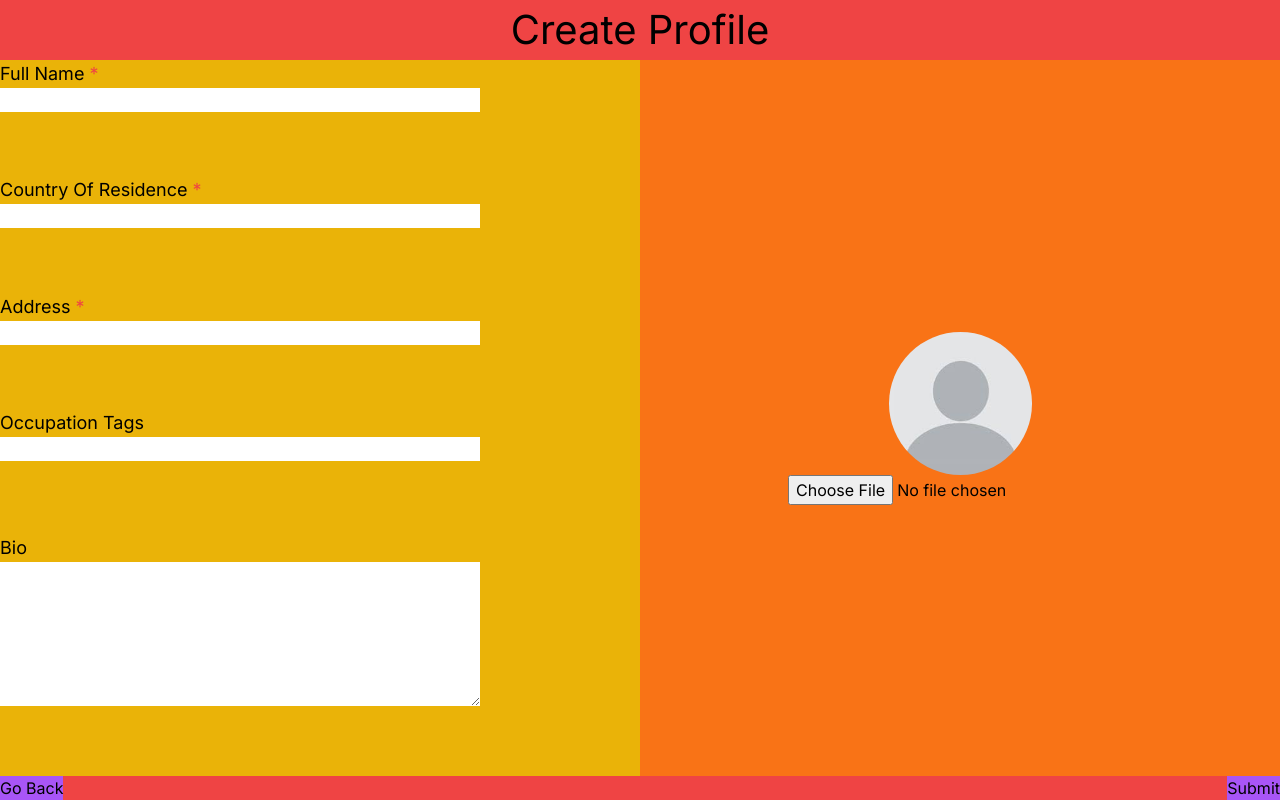
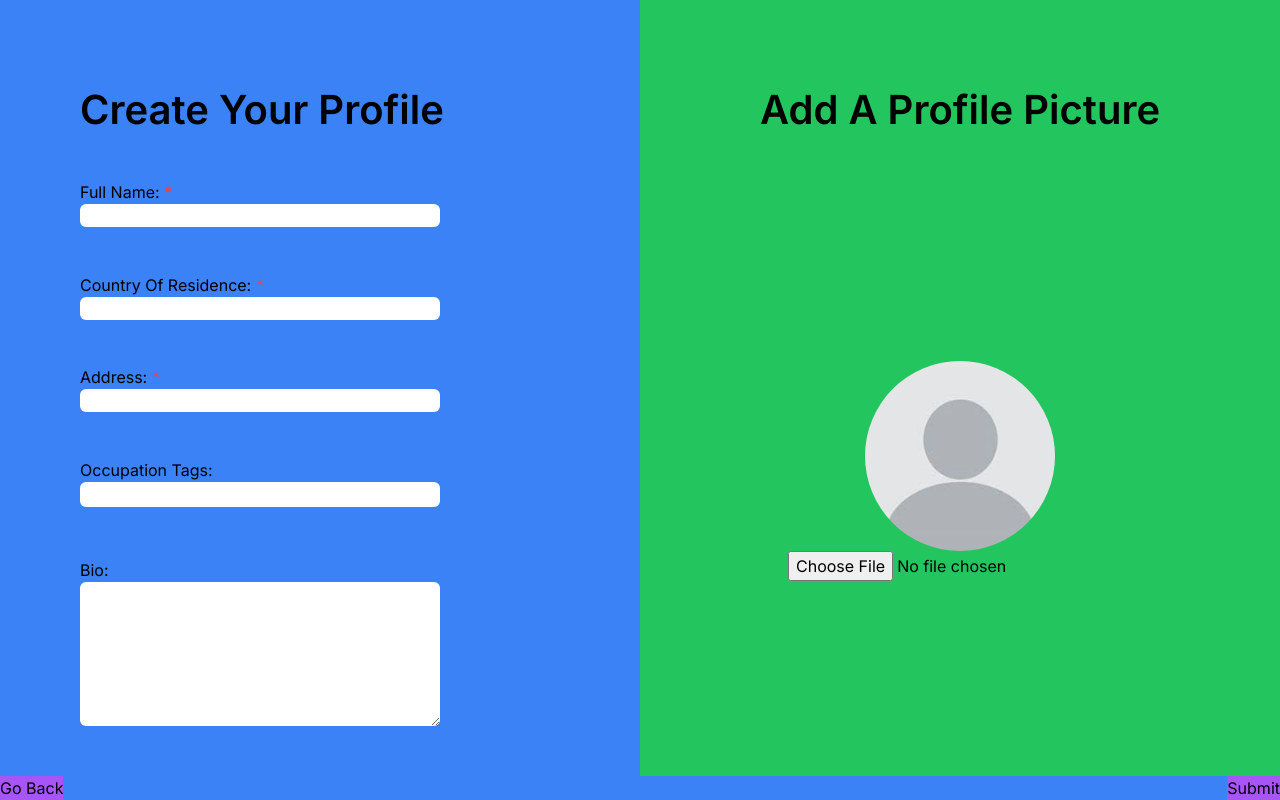
Before and after one commit to TheSomethingSomethingCompany/secret-forest, a Next.js app in the folder app/: page /createProfile in a window 1280 px wide. Built offline with nearby package versions, Linux system fonts and the light colour scheme.

Commit message:
Design changes, including colours, layout, and sizing

```diff
--- a/app/app/components/createProfileForm/createProfileForm.jsx
+++ b/app/app/components/createProfileForm/createProfileForm.jsx
@@ -34,18 +34,22 @@ function CreateProfileForm() {
 
     return (
 
-            <form action="" method="post" className = "w-full h-full flex flex-col bg-red-500" onSubmit={handleSubmit}>
+            <form action="" method="post" className = "w-full h-full flex flex-col" onSubmit={handleSubmit}>
 
-                <div className = "w-full flex justify-center"><h1 className = "text-[5vh]">Create Profile</h1></div>
+                <div className = "w-full flex justify-center"></div>
                 <div className = "flex flex-grow w-full h-full">
-                    <div id = "labels-and-inputs-container" className = "flex h-full w-1/2 flex-col "> {/* Ensures the labels div and the inputs div are side-by-side */}
-                        <FlexLabelAndTextInput labelVal = "Full Name" inputName = "fullName" required = {true}/>
-                        <FlexLabelAndTextInput labelVal = "Country Of Residence" inputName="country" required = {true} />
-                        <FlexLabelAndTextInput labelVal = "Address" inputName = "address" required = {true}  />
-                        <FlexLabelAndOtherInput labelVal = "Occupation Tags"> <OccupationTags inputWidth = "w-3/4" currentTags = {currentTags} setTags = {setTags}/></FlexLabelAndOtherInput>
-                        <FlexLabelAndOtherInput labelVal = "Bio"> <textarea className = "text-black w-3/4 h-[18vh] resize-y" name = "bio"> </textarea> </FlexLabelAndOtherInput>
+                    <div id = "labels-and-inputs-container" className = "flex h-full w-1/2 flex-col items-center bg-blue-500"> {/* Ensures the labels div and the inputs div are side-by-side */}
+                        <div className = "w-3/4 mb-10 mt-20"><h1 className = "text-[5vh] font-semibold">Create Your Profile</h1> </div>
+                        <FlexLabelAndTextInput labelVal = "Full Name:" inputName = "fullName" required = {true}/>
+                        <FlexLabelAndTextInput labelVal = "Country Of Residence:" inputName="country" required = {true} />
+                        <FlexLabelAndTextInput labelVal = "Address:" inputName = "address" required = {true}  />
+                        <FlexLabelAndOtherInput labelVal = "Occupation Tags:"> <OccupationTags inputWidth = "w-3/4" inputHeight="h-1/4" cornerDesign = "rounded-md" textSize = "text-xl" tagColor = "bg-green-500" currentTags = {currentTags} setTags = {setTags}/></FlexLabelAndOtherInput>
+                        <FlexLabelAndOtherInput labelVal = "Bio:"> <textarea className = "text-black w-3/4 h-[18vh] rounded-md text-xl" name = "bio"> </textarea> </FlexLabelAndOtherInput>
                     </div>
-                    <ProfilePicture></ProfilePicture>
+                    <div className = "w-1/2 bg-green-500 flex flex-col items-center">
+                        <div className = "w-3/4 mb-10 mt-20 flex justify-center"><h1 className = "text-[5vh] font-semibold">Add A Profile Picture</h1> </div>
+                        <ProfilePicture></ProfilePicture>
+                    </div>
                  </div>
 
                 <div id = "form-buttons" className = "flex justify-between w-full">
@@ -60,8 +64,8 @@ function CreateProfileForm() {
 
 function FlexLabelAndOtherInput(props){
     return(
-        <div className = "flex-grow w-full bg-yellow-500">
-            <label className = "text-lg">{props.labelVal}</label>
+        <div className = "flex-grow w-3/4">
+            <label className = "text-[1.25vw]">{props.labelVal}</label>
             <br></br>
             {props.children}
         </div>);
@@ -69,10 +73,10 @@ function FlexLabelAndOtherInput(props){
 
 function FlexLabelAndTextInput(props){
     return(
-        <div className = "flex-grow w-full bg-yellow-500">
-            <label className="text-lg"> {props.labelVal} {props.required && <span className = "text-red-500"> * </span> } </label>
+        <div className = "flex-grow w-3/4">
+            <label className="text-[1.25vw]"> {props.labelVal} {props.required && <span className = "text-red-500"> * </span> } </label>
             <br></br>
-            <input type = "text" className = "text-black w-3/4" name = {props.inputName} required = {props.required}></input>
+            <input type = "text" className = "text-black w-3/4 h-1/4 rounded-md text-xl" name = {props.inputName} required = {props.required}></input>
         </div>);
 
     }
@@ -116,7 +120,7 @@ function FlexLabelAndTextInput(props){
         }, []);
 
         return (
-            <div id="edit-pfp" className="w-1/2 h-full flex flex-col justify-center items-center bg-orange-500">
+            <div id="edit-pfp" className="w-full h-3/4 flex flex-col justify-center items-center bg-green-500">
                 <div className="relative" style={dimensions}>
                     <Image src={image} alt="Profile Preview" layout="fill" objectFit="cover" className="rounded-full" />
                 </div>
--- a/app/app/components/occupationTags/OccupationTags.jsx
+++ b/app/app/components/occupationTags/OccupationTags.jsx
@@ -1,5 +1,5 @@
 import { useState } from 'react'
-function OccupationTags({currentTags, setTags, inputWidth}) { /* receive currentTags and setTags as props from CreateProfileForm */
+function OccupationTags({currentTags, setTags, inputWidth, inputHeight, cornerDesign, textSize, tagColor}) { /* receive currentTags and setTags as props from CreateProfileForm */
 
     const [inputValue, setInputValue] = useState('');
 
@@ -33,12 +33,12 @@ function OccupationTags({currentTags, setTags, inputWidth}) { /* receive current
 
     return (
         <> { /* Esnure the input field and the tags container are stacked */ }
-            <input type="text" className= {`text-black ${inputWidth}`} onKeyDown={addTag} value={inputValue} onInput={onInputChange}></input> {/*Template literal ` ` is just a string allows for ${}, and anything inside ${} is a javascript expression whose return value is returned and placed within the template literal. Similar to format strings */}
+            <input type="text" className= {`text-black ${inputWidth} ${inputHeight} ${cornerDesign} ${textSize}`} onKeyDown={addTag} value={inputValue} onInput={onInputChange}></input> {/*Template literal ` ` is just a string allows for ${}, and anything inside ${} is a javascript expression whose return value is returned and placed within the template literal. Similar to format strings */}
             <div id = "tags-container" className="flex flex-wrap mt-2"> {/* flex-wrap on the tags container to ensure tags themselves don't overflow */}
                 {
                     currentTags.map((tag) =>
-                        <div key={tag} className="m-1 p-2 bg-blue-500 rounded-full flex justify-center items-center flex-nowrap">
-                            <p className = "whitespace-pre-wrap break-words">{tag}</p> {/* whitespace-pre-wrap allows breaks in a <p> element on a space when its about to overflow. break-words allows words themselves to break before they overflow. Breaking of whitespace is prioritized by the browser when combining both of these classes */ }
+                        <div key={tag} className={`m-1 p-2 bg-blue-500 rounded-full flex justify-center items-center flex-nowrap ${tagColor}`}>
+                            <p className = {`whitespace-pre-wrap break-words ${textSize}`}>{tag}</p> {/* whitespace-pre-wrap allows breaks in a <p> element on a space when its about to overflow. break-words allows words themselves to break before they overflow. Breaking of whitespace is prioritized by the browser when combining both of these classes */ }
                             <button tag-association={tag} onMouseDown = {removeTag} className = "ml-1 text-red-500">x</button>
                         </div>)
                 }
```
